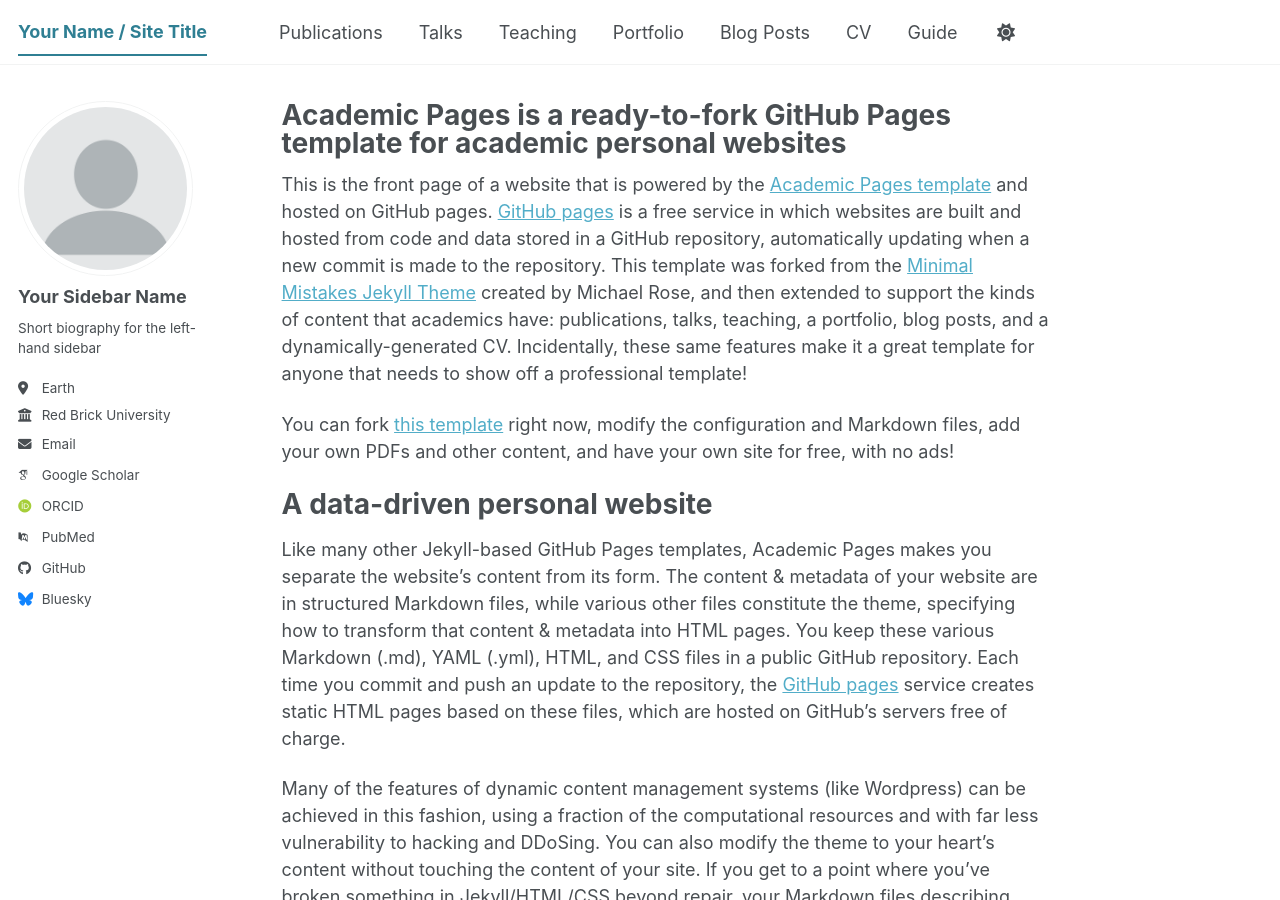
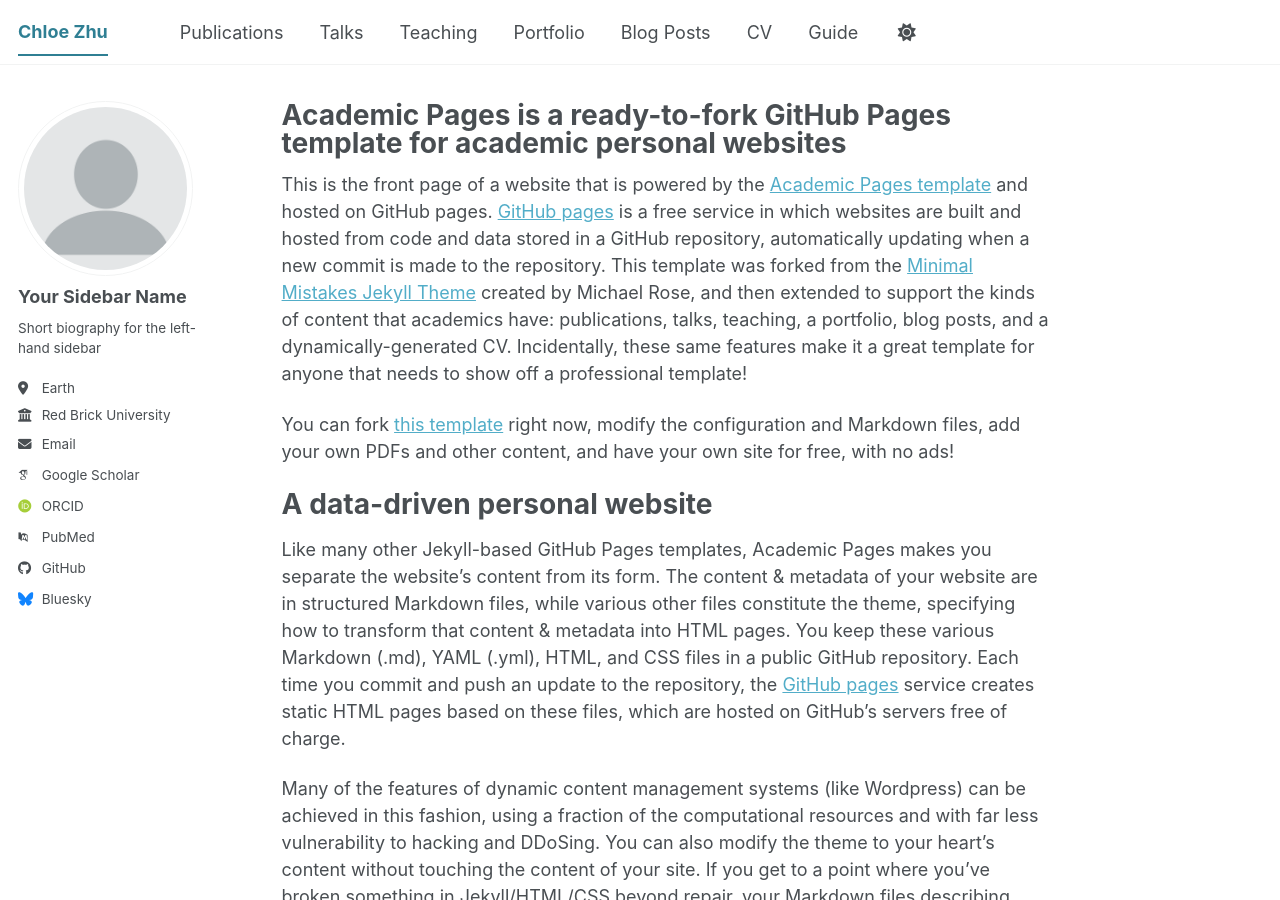
Before and after one commit to ChloeZhu1/ChloeZhu1.github.io, a Jekyll site: the page built from _pages/about.md, in a window 1280 px wide and 900 px high. Built offline with Jekyll 4.4.1, drawn with Linux system fonts in a browser that asks for light colours; some web fonts are replaced; a script bundle is joined from its source files by our own code; library files that are not in the unit come from our copies.

Commit message:
Update _config.yml

```diff
--- a/_config.yml
+++ b/_config.yml
@@ -9,7 +9,7 @@
 # Basic Site Settings
 locale                   : "en-US"
 site_theme               : "default" # The available themes options are "default", "air", "sunrise", "mint", "dirt" and "contrast"
-title                    : "Your Name / Site Title"
+title                    : "Chloe Zhu"
 title_separator          : "-"
 name                     : &name "Your Name"
 description              : &description "Your Name's academic portfolio"   # Update this with a general description of your site, this is the default if not overridden by a page
```
